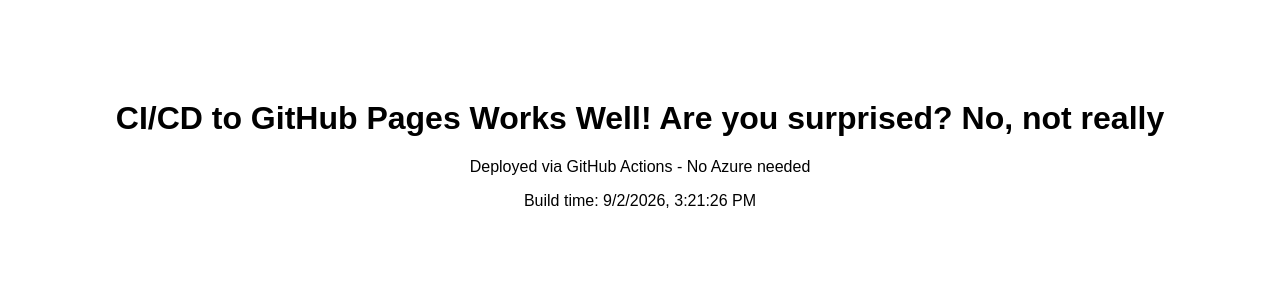
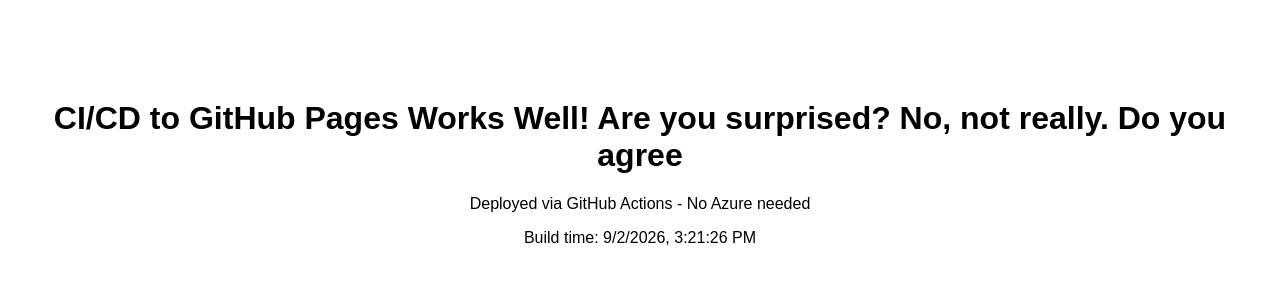
Before and after one commit to gPrempeh-lab/demo-cicd, a website: page pages-demo/index.html in a window 1280 px wide. Drawn offline with Linux system fonts and the light colour scheme.

Commit message:
Test 2_1

```diff
--- a/pages-demo/index.html
+++ b/pages-demo/index.html
@@ -6,7 +6,7 @@
     <title>CI/CD Pages Demo</title>
   </head>
   <body style="font-family: sans-serif; text-align: center; margin-top: 100px">
-    <h1>CI/CD to GitHub Pages Works Well! Are you surprised? No, not really</h1>
+    <h1>CI/CD to GitHub Pages Works Well! Are you surprised? No, not really. Do you agree</h1>
     <p>Deployed via GitHub Actions - No Azure needed</p>
     <p>Build time: <span id="time"></span></p>
     <script>
```
